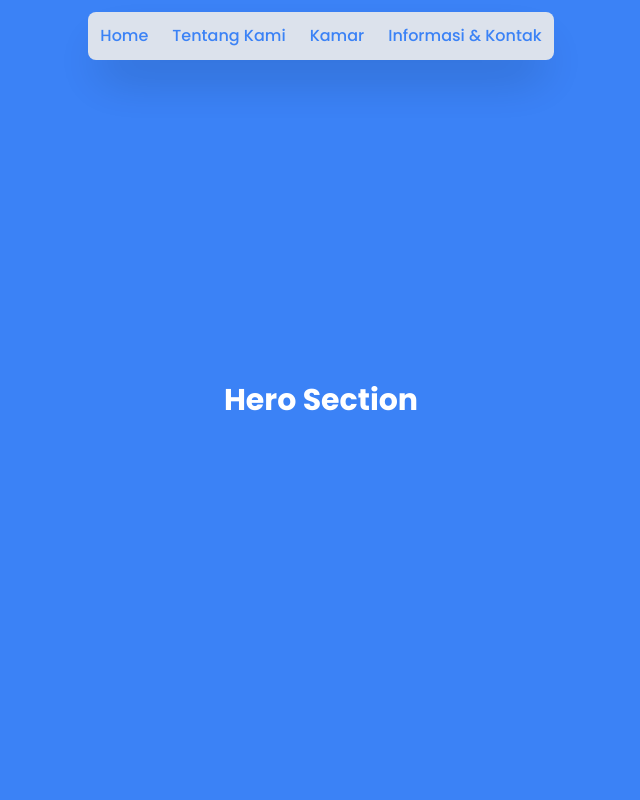
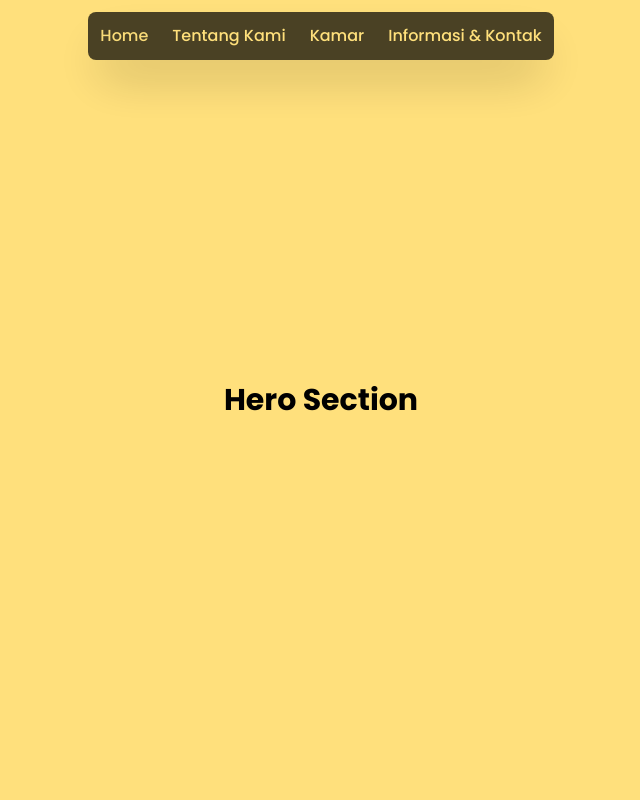
Before and after one commit to depapei/my-hotel, a Next.js app: page / in a window 1280 px wide. Shown: the top 800 px of the page, without its empty margins (319-959 px from the left). Built offline with nearby package versions, Linux system fonts and the light colour scheme.

Commit message:
adjust colors, adding button

```diff
--- a/app/(public)/layout.tsx
+++ b/app/(public)/layout.tsx
@@ -1,5 +1,5 @@
 "use client";
-import Navigation from "@/components/nav";
+import Navigation from "@/components/Nav";
 import Hero from "@/components/Sections/Hero";
 import { usePathname } from "next/navigation";
 
--- /dev/null
+++ b/components/Atom/Button/index.tsx
@@ -0,0 +1,22 @@
+const Button = (props: {
+  label: String;
+  icon?: React.ReactNode;
+  onClick: () => void;
+}) => {
+  const { label, icon, onClick } = props;
+  return (
+    <>
+      <button
+        className="cursor-pointer group relative flex gap-1.5 px-8 py-4 bg-[#FFE07C] bg-opacity-80 text-[#000000] rounded-3xl hover:bg-opacity-70 transition font-semibold shadow-md"
+        onClick={onClick}
+      >
+        {icon}
+        {label}
+        <div className="absolute opacity-0 -bottom-full rounded-md py-2 px-2 bg-[#FFE07C] bg-opacity-70 left-1/2 -translate-x-1/2 group-hover:opacity-100 transition-opacity shadow-lg">
+          {label}
+        </div>
+      </button>
+      ;
+    </>
+  );
+};
--- a/components/Sections/Hero/index.tsx
+++ b/components/Sections/Hero/index.tsx
@@ -1,7 +1,7 @@
 const Hero = () => {
   return (
     <section
-      className="w-full h-svh bg-blue-500 flex items-center justify-center text-white text-3xl font-bold"
+      className="w-full h-svh bg-[#FFE07C] flex items-center justify-center text-black text-3xl font-bold"
       id="home"
     >
       Hero Section
--- a/components/nav/index.tsx
+++ b/components/nav/index.tsx
@@ -18,7 +18,7 @@ export const Navigation = () => {
   const Menus: MenuType[] = [
     {
       title: "Home",
-      href: "/#home",
+      href: "/",
     },
     {
       title: "Tentang Kami",
@@ -35,7 +35,7 @@ export const Navigation = () => {
   ];
 
   return (
-    <nav className="flex flex-row justify-center items-center bg-gray-200 w-fit opacity-95 mt-3  rounded-lg shadow-2xl">
+    <nav className="flex flex-row justify-center items-center bg-gradient-to-t bg-black bg-opacity-75 w-fit opacity-95 mt-3  rounded-lg shadow-2xl">
       {/* <Image
             src="https://encrypted-tbn0.gstatic.com/images?q=tbn:ANd9GcSp2bJAndZZhiaNNogkeVbbY1Lq7aRxXx70cA&s"
             alt="logo"
@@ -49,7 +49,7 @@ export const Navigation = () => {
             <Link
               key={idx}
               href={href}
-              className={`hover:animate-pulse text-blue-500 font-medium ${pathName === href && "text-blue-400 animate-pulse"}`}
+              className={`hover:animate-pulse text-[#FFE07C] font-medium ${pathName === href && "text-[#776a40] animate-pulse"}`}
             >
               <li>{title}</li>
             </Link>
```
